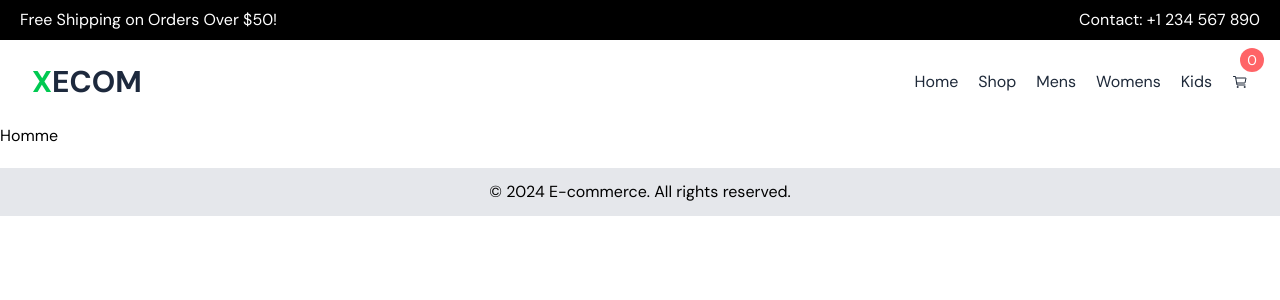
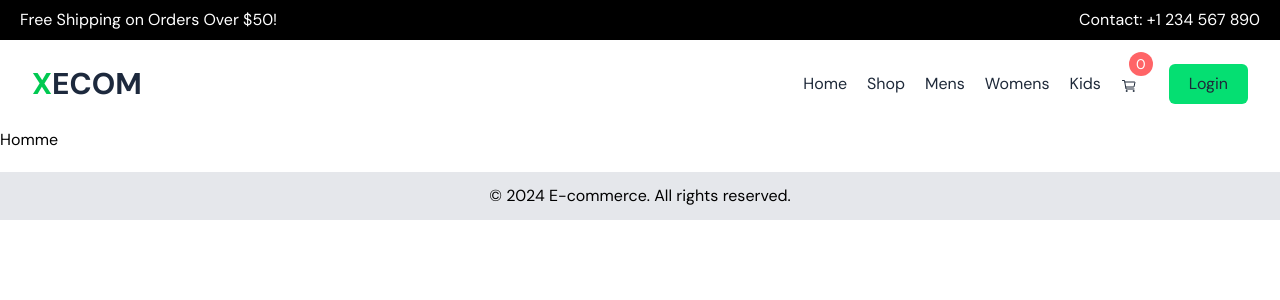
Before and after one commit to layesow/frontend-Ecommerce-React-MERN, a React app: page / in a window 1280 px wide. Shown: the top 300 px of the page. Built offline with nearby package versions, Linux system fonts and the light colour scheme; the HTML template or start-up script is replaced by a standard one.

Commit message:
creation du buton login dans menu

```diff
--- a/src/components/layouts/Header.jsx
+++ b/src/components/layouts/Header.jsx
@@ -15,7 +15,7 @@ const Header = () => {
           <span className='text-3xl text-green-500 font-bold'>X</span>
           <span className='text-3xl text-slate-800 font-bold'>ECOM</span>
         </Link>
-        <nav className='text-md text-gray-800 space-x-5 flex'>
+        <nav className='text-md text-gray-800 space-x-5 flex items-center'>
           <Link className='hover:text-green-500' to='/'>Home</Link>
           <Link className='hover:text-green-500' to='/shop'>Shop</Link>
           <Link className='hover:text-green-500' to='/shop'>Mens</Link>
@@ -25,6 +25,9 @@ const Header = () => {
             <span className='bg-red-400 text-sm rounded-[50%] flex justify-center items-center text-white absolute left-2 w-6 h-6 -top-5.5'>0</span>
             <IoCartOutline className='mt-1' />
           </Link>
+          <Link className='bg-green-400 px-5 py-2 ms-3 text-md rounded-md text-gray-800'>
+            Login
+          </Link>
         </nav>
     </div>
     </header>
```
